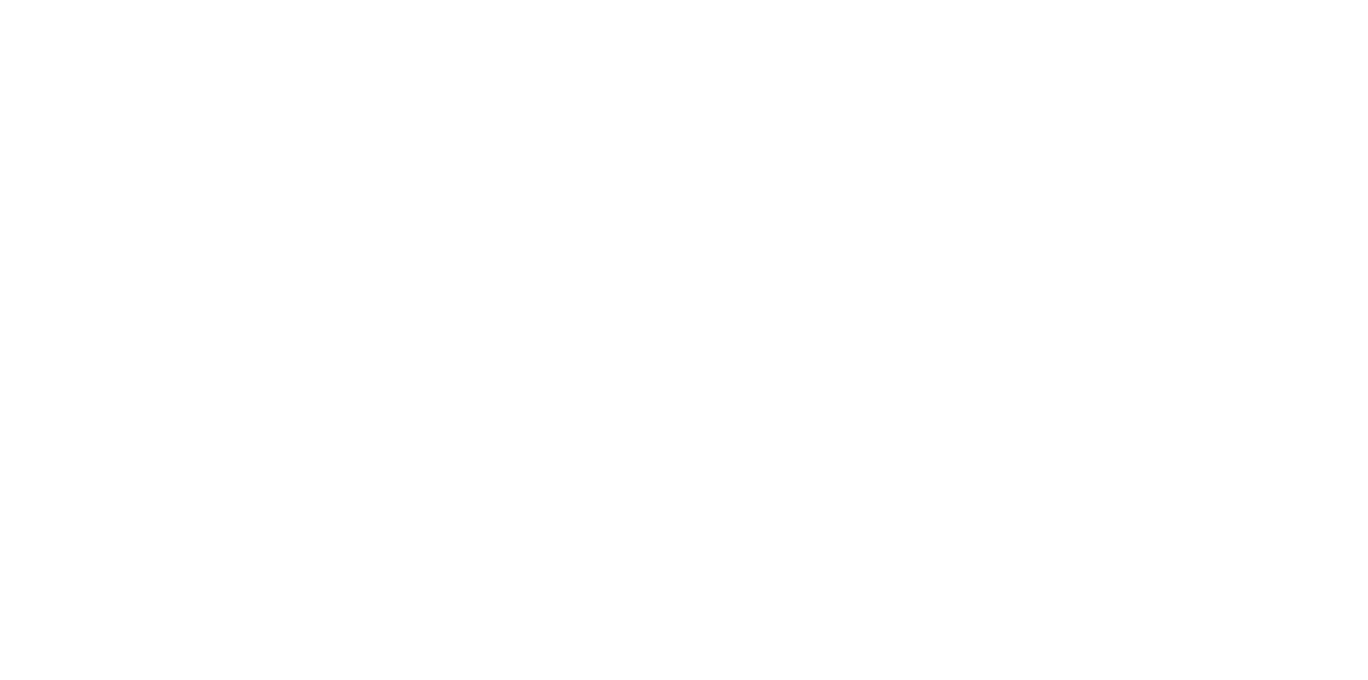
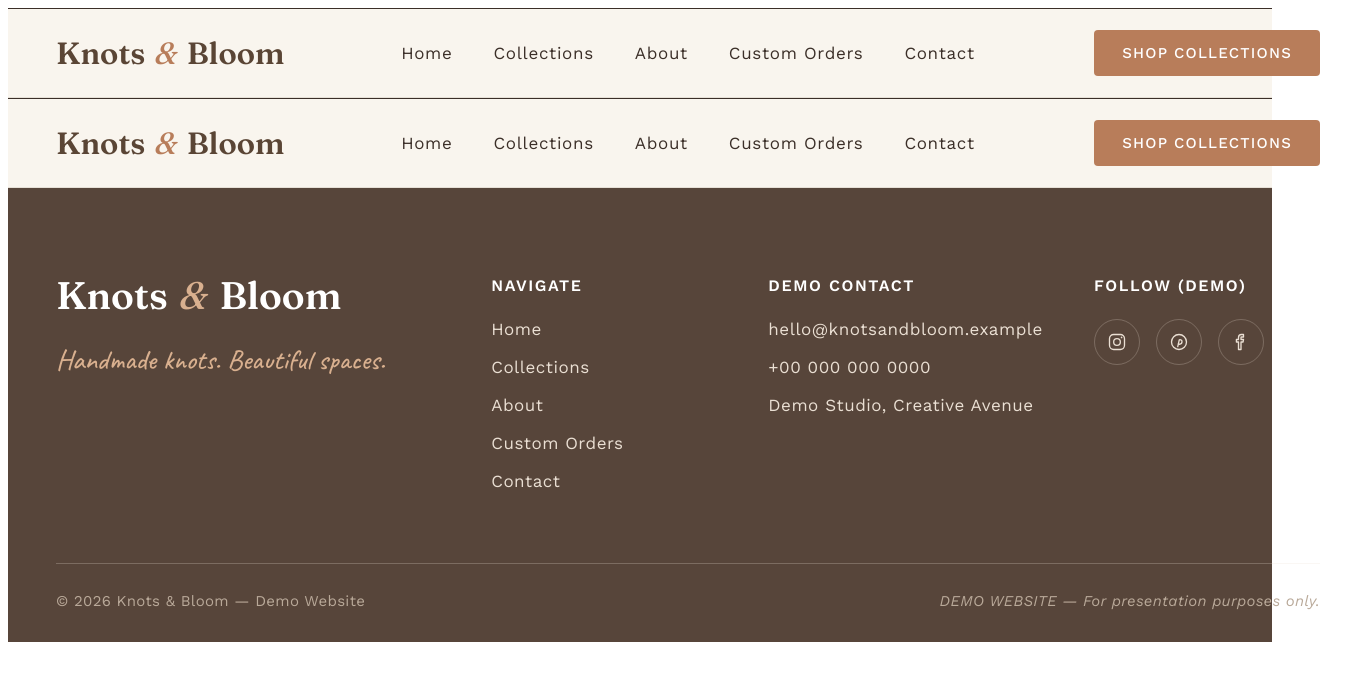
Before and after one commit to dilshodmahmaraimov22-ux/Bloom, a React (Vite) app: page /home in a window 1280 px wide. Before the commit this address had no page. Shown: the top 680 px of the page, 1368 px wide, since content can reach past the window. Built offline with nearby package versions, Linux system fonts and the light colour scheme.

Commit message:
footer oqshildi

```diff
--- a/src/App.jsx
+++ b/src/App.jsx
@@ -12,8 +12,8 @@ const App = () => {
     <>
      <BrowserRouter>
                    <Routes>
-                          <Route>
-                                 <Route path='/' element={<Home/>}/>
+                          <Route path='/' element={<Layout/>}>
+                                 <Route path='/home' element={<Home/>}/>
                                  <Route path='/collection' element={<Collection/>}/>
                                  <Route path='/about' element={<About/>}/>
                                  <Route path='/custom' element={<Custom/>}/>
--- /dev/null
+++ b/src/Components/Footer/Footer.css
@@ -0,0 +1,229 @@
+@import url('https://fonts.googleapis.com/css2?family=Caveat:wght@500&family=Fraunces:ital,opsz,wght@0,9..144,600;1,9..144,500&family=Work+Sans:ital,wght@0,400;0,500;0,600;1,400&display=swap');
+
+.footer {
+  --f-bg: #57453a;
+  --f-text: #eadfd3;
+  --f-muted: #b9a999;
+  --f-accent: #d9b08f;
+  --f-line: rgba(234, 223, 211, 0.25);
+  --ease: cubic-bezier(0.22, 0.61, 0.36, 1);
+
+  background: var(--f-bg);
+  color: var(--f-text);
+  font-family: 'Work Sans', system-ui, sans-serif;
+  padding-top: clamp(48px, 7vw, 88px);
+}
+
+/* Agar Header.css da .container bor bo'lsa, buni o'chirib tashlang */
+.container {
+  width: 100%;
+  max-width: 1280px;
+  margin: 0 auto;
+  padding: 0 clamp(16px, 4vw, 48px);
+}
+
+/* ---------- Grid ---------- */
+.footer__grid {
+  display: grid;
+  grid-template-columns: 1.7fr 1fr 1.2fr 1fr;
+  gap: clamp(32px, 4vw, 64px);
+  padding-bottom: clamp(40px, 6vw, 72px);
+}
+
+/* ---------- Brend ---------- */
+.footer__logo {
+  display: inline-block;
+  font-family: 'Fraunces', Georgia, serif;
+  font-weight: 600;
+  font-size: clamp(30px, 3vw, 40px);
+  line-height: 1;
+  color: #fff;
+  text-decoration: none;
+}
+
+.footer__amp {
+  display: inline-block;
+  margin: 0 0.1em;
+  font-style: italic;
+  font-weight: 500;
+  color: var(--f-accent);
+  transition: transform 0.5s var(--ease);
+}
+
+.footer__logo:hover .footer__amp,
+.footer__logo:focus-visible .footer__amp {
+  transform: rotate(360deg) scale(1.15);
+}
+
+.footer__tagline {
+  margin: 28px 0 0;
+  font-family: 'Caveat', cursive;
+  font-size: clamp(24px, 2.2vw, 30px);
+  color: var(--f-accent);
+}
+
+/* ---------- Ustunlar ---------- */
+.footer__title {
+  margin: 0 0 24px;
+  font-size: 16px;
+  font-weight: 600;
+  letter-spacing: 0.1em;
+  text-transform: uppercase;
+  color: #fff;
+}
+
+.footer__list {
+  display: grid;
+  gap: 18px;
+  margin: 0;
+  padding: 0;
+  list-style: none;
+}
+
+.footer__link,
+.footer__text {
+  font-size: 17px;
+  letter-spacing: 0.03em;
+  color: var(--f-text);
+  text-decoration: none;
+}
+
+.footer__link {
+  position: relative;
+  display: inline-block;
+  transition: color 0.25s var(--ease), transform 0.25s var(--ease);
+}
+
+/* hoverda o'ngga suriladi va chiziq o'sadi */
+.footer__link::after {
+  content: '';
+  position: absolute;
+  left: 0;
+  bottom: -3px;
+  width: 100%;
+  height: 1px;
+  background: var(--f-accent);
+  transform: scaleX(0);
+  transform-origin: left;
+  transition: transform 0.35s var(--ease);
+}
+
+.footer__link:hover,
+.footer__link:focus-visible {
+  color: var(--f-accent);
+  transform: translateX(6px);
+}
+
+.footer__link:hover::after,
+.footer__link:focus-visible::after {
+  transform: scaleX(1);
+}
+
+/* ---------- Ijtimoiy tarmoqlar ---------- */
+.footer__socials {
+  display: flex;
+  gap: 16px;
+}
+
+.footer__social {
+  display: grid;
+  place-items: center;
+  width: 44px;
+  height: 44px;
+  border: 1px solid var(--f-line);
+  border-radius: 50%;
+  color: var(--f-text);
+  transition: transform 0.3s var(--ease), background-color 0.3s var(--ease),
+    color 0.3s var(--ease), border-color 0.3s var(--ease), box-shadow 0.3s var(--ease);
+}
+
+.footer__social:hover,
+.footer__social:focus-visible {
+  transform: translateY(-5px) rotate(-8deg);
+  background: var(--f-accent);
+  border-color: var(--f-accent);
+  color: var(--f-bg);
+  box-shadow: 0 8px 16px rgba(0, 0, 0, 0.25);
+}
+
+/* ---------- Pastki qator ---------- */
+.footer__bottom {
+  display: flex;
+  justify-content: space-between;
+  align-items: center;
+  flex-wrap: wrap;
+  gap: 12px 24px;
+  padding: 28px 0 32px;
+  border-top: 1px solid var(--f-line);
+}
+
+.footer__copy,
+.footer__note {
+  margin: 0;
+  font-size: 15px;
+  letter-spacing: 0.02em;
+  color: var(--f-muted);
+}
+
+.footer__note {
+  font-style: italic;
+}
+
+/* ---------- Focus ---------- */
+.footer a:focus-visible {
+  outline: 2px solid var(--f-accent);
+  outline-offset: 4px;
+  border-radius: 2px;
+}
+
+/* ---------- Planshet ---------- */
+@media (max-width: 960px) {
+  .footer__grid {
+    grid-template-columns: 1fr 1fr;
+  }
+
+  .footer__brand {
+    grid-column: 1 / -1;
+  }
+}
+
+/* ---------- Mobil ---------- */
+@media (max-width: 560px) {
+  .footer__grid {
+    grid-template-columns: 1fr;
+    gap: 36px;
+  }
+
+  .footer__title {
+    margin-bottom: 18px;
+  }
+
+  .footer__link,
+  .footer__text {
+    font-size: 16px;
+  }
+
+  .footer__bottom {
+    flex-direction: column;
+    align-items: flex-start;
+  }
+
+  .footer__copy,
+  .footer__note {
+    font-size: 14px;
+  }
+}
+
+/* Animatsiyani kamaytirishni so'ragan foydalanuvchilar uchun */
+@media (prefers-reduced-motion: reduce) {
+  .footer *,
+  .footer *::after {
+    transition-duration: 0.01ms !important;
+  }
+
+  .footer__link:hover,
+  .footer__social:hover,
+  .footer__logo:hover .footer__amp {
+    transform: none;
+  }
+}
--- a/src/Components/Footer/Footer.jsx
+++ b/src/Components/Footer/Footer.jsx
@@ -1,8 +1,97 @@
 import React from 'react'
+import { Link } from 'react-router-dom'
+import './Footer.css'
+
+const links = [
+  { to: '/', label: 'Home' },
+  { to: '/collections', label: 'Collections' },
+  { to: '/about', label: 'About' },
+  { to: '/custom', label: 'Custom Orders' },
+  { to: '/contact', label: 'Contact' },
+]
 
 const Footer = () => {
   return (
-    <div>Footer</div>
+    <footer className="footer">
+      <div className="container">
+        <div className="footer__grid">
+          {/* 1. Brend */}
+          <div className="footer__brand">
+            <Link to="/" className="footer__logo">
+              Knots <span className="footer__amp">&amp;</span> Bloom
+            </Link>
+            <p className="footer__tagline">Handmade knots. Beautiful spaces.</p>
+          </div>
+
+          {/* 2. Navigate */}
+          <nav className="footer__col" aria-label="Footer menyusi">
+            <h3 className="footer__title">Navigate</h3>
+            <ul className="footer__list">
+              {links.map(({ to, label }) => (
+                <li key={to}>
+                  <Link to={to} className="footer__link">
+                    {label}
+                  </Link>
+                </li>
+              ))}
+            </ul>
+          </nav>
+
+          {/* 3. Contact */}
+          <div className="footer__col">
+            <h3 className="footer__title">Demo Contact</h3>
+            <ul className="footer__list">
+              <li>
+                <a href="mailto:hello@knotsandbloom.example" className="footer__link">
+                  hello@knotsandbloom.example
+                </a>
+              </li>
+              <li>
+                <a href="tel:+000000000000" className="footer__link">
+                  +00 000 000 0000
+                </a>
+              </li>
+              <li>
+                <span className="footer__text">Demo Studio, Creative Avenue</span>
+              </li>
+            </ul>
+          </div>
+
+          {/* 4. Follow */}
+          <div className="footer__col">
+            <h3 className="footer__title">Follow (Demo)</h3>
+            <div className="footer__socials">
+              <a href="#" className="footer__social" aria-label="Instagram">
+                <svg viewBox="0 0 24 24" width="20" height="20" fill="none" stroke="currentColor" strokeWidth="1.6" strokeLinecap="round" strokeLinejoin="round" aria-hidden="true">
+                  <rect x="3" y="3" width="18" height="18" rx="5" />
+                  <circle cx="12" cy="12" r="4" />
+                  <circle cx="17.5" cy="6.5" r="1" fill="currentColor" stroke="none" />
+                </svg>
+              </a>
+              <a href="#" className="footer__social" aria-label="Pinterest">
+                <svg viewBox="0 0 24 24" width="20" height="20" fill="none" stroke="currentColor" strokeWidth="1.6" strokeLinecap="round" strokeLinejoin="round" aria-hidden="true">
+                  <circle cx="12" cy="12" r="9" />
+                  <path d="M10.5 17.5l1.8-8c1.9-.6 3.3.4 3.3 2 0 1.9-1.3 3.2-2.9 3.2-.8 0-1.4-.4-1.6-.9" />
+                </svg>
+              </a>
+              <a href="#" className="footer__social" aria-label="Facebook">
+                <svg viewBox="0 0 24 24" width="20" height="20" fill="none" stroke="currentColor" strokeWidth="1.6" strokeLinecap="round" strokeLinejoin="round" aria-hidden="true">
+                  <path d="M15 3h-2.5A3.5 3.5 0 0 0 9 6.5V9H6.5v3H9v9h3v-9h2.5l.5-3H12V6.5c0-.3.2-.5.5-.5H15z" />
+                </svg>
+              </a>
+            </div>
+          </div>
+        </div>
+
+        {/* Pastki qator */}
+        <div className="footer__bottom">
+          <p className="footer__copy">
+            © {new Date().getFullYear()} Knots &amp; Bloom — Demo Website
+          </p>
+          <p className="footer__note">DEMO WEBSITE — For presentation purposes only.</p>
+        </div>
+      </div>
+    </footer>
   )
 }
 
--- a/src/Components/Header/Header.jsx
+++ b/src/Components/Header/Header.jsx
@@ -14,12 +14,10 @@ const Header = () => {
   const [open, setOpen] = useState(false)
   const { pathname } = useLocation()
 
-  // sahifa almashganda menyuni yopish
   useEffect(() => {
     setOpen(false)
   }, [pathname])
 
-  // Escape bosilganda yopish
   useEffect(() => {
     const onKey = (e) => e.key === 'Escape' && setOpen(false)
     window.addEventListener('keydown', onKey)
```
Also changed, not shown: src/Components/Header/Header.css (+0 -9 lines).
